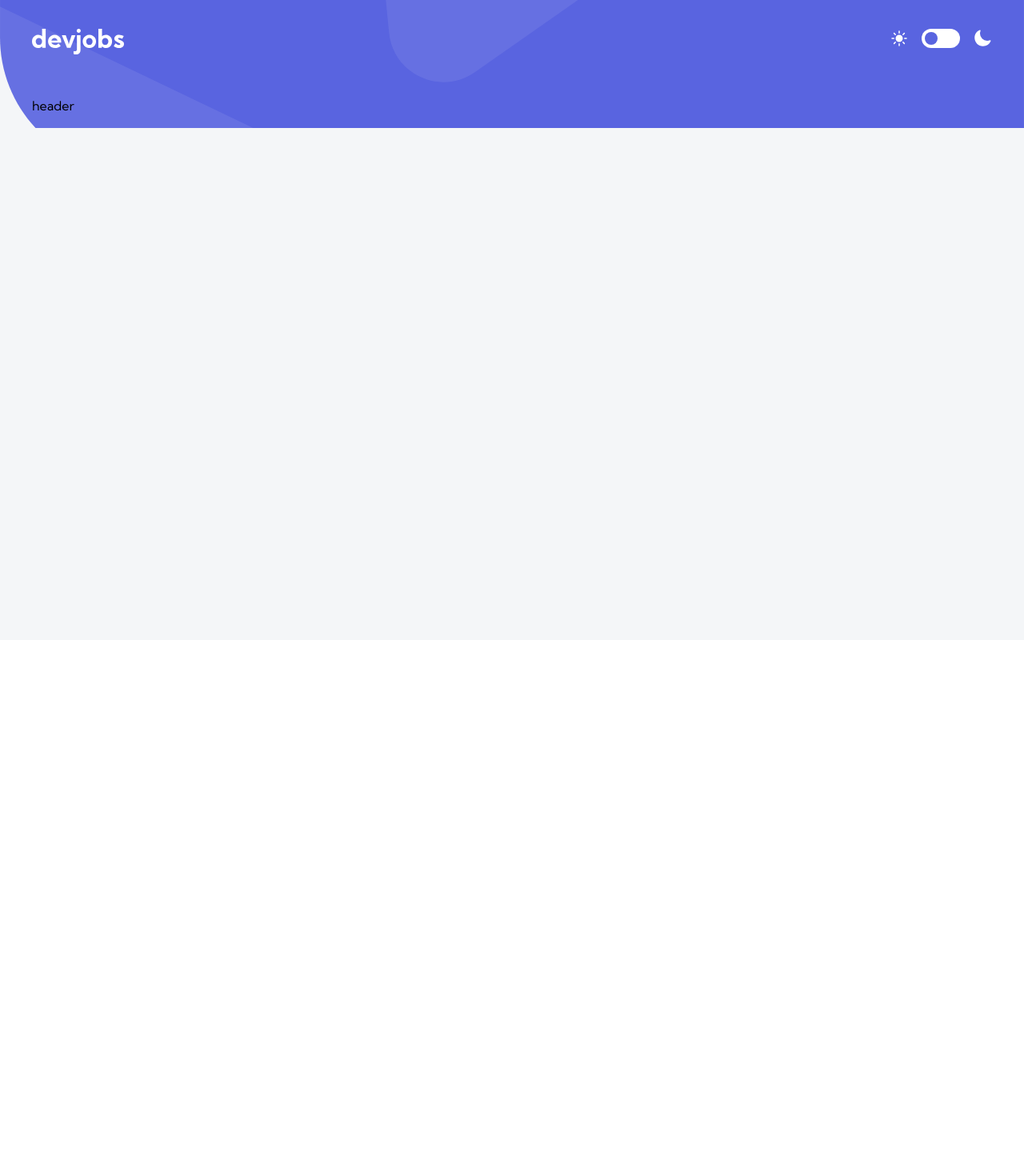
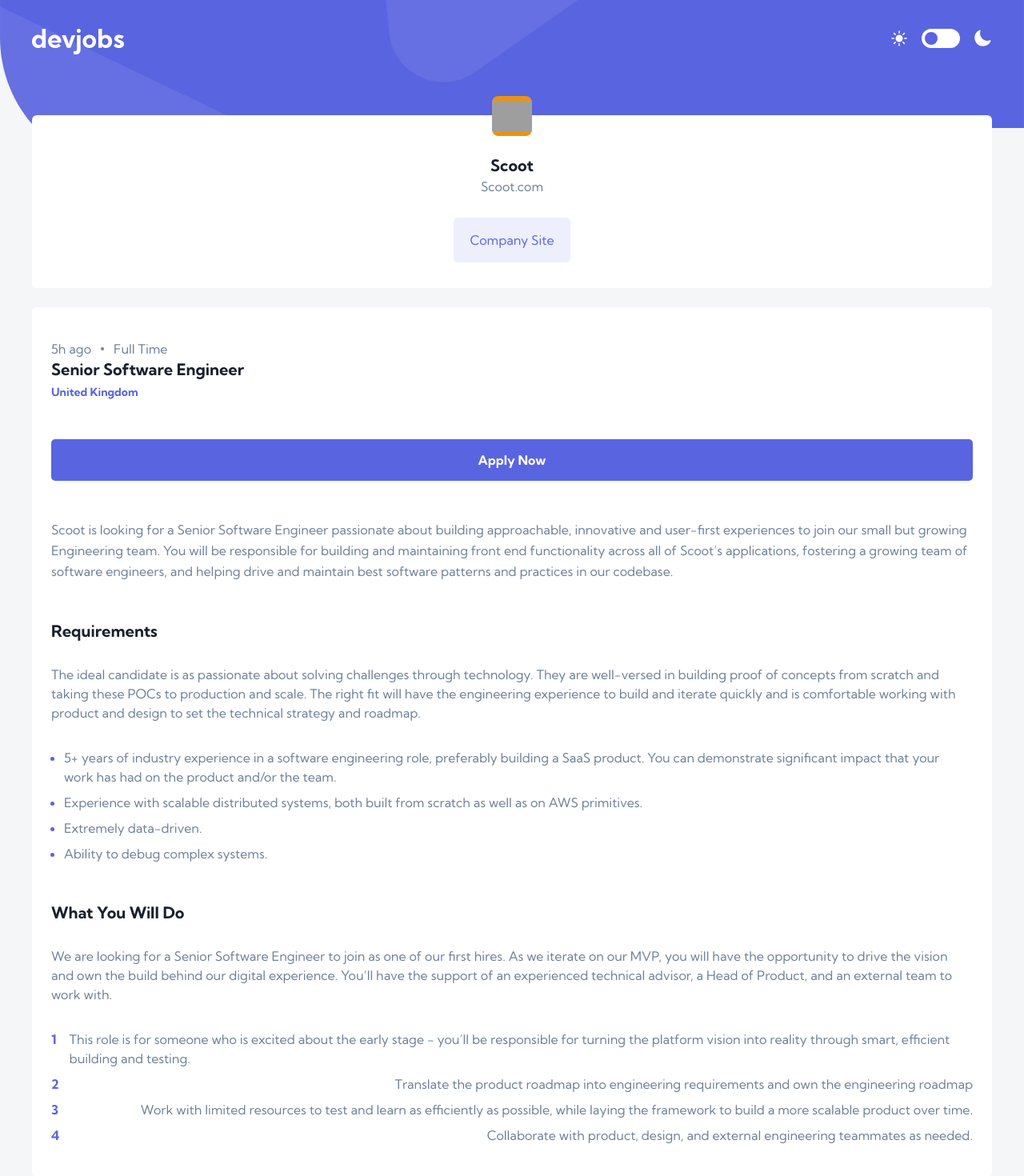
Before and after one commit to SabaMarghania1/devjobs-fem, a React (Vite) app in the folder frontend/: page /job/1 in a window 1280 px wide. Shown: the top 1470 px of the page at 80% size. Before the commit the page ends 800 px from the top, so only its background shows below. Built offline with nearby package versions, Linux system fonts and the light colour scheme; grey boxes are pictures that could not be loaded.

Commit message:
finished mobile styles of jobDetails

```diff
--- a/frontend/src/components/AppLayout.jsx
+++ b/frontend/src/components/AppLayout.jsx
@@ -5,7 +5,7 @@
   return (
     <div className="flex flex-col min-h-screen bg-main-bg">
       <header className="h-[136px] md:h-[160px]">
-        <div className="px-6 md:px-10 lg:px-[165px] md:pt-9 h-full bg-bgsm md:bg-bgmd lg:bg-bglg lg:bg-cover bg-cover bg-center pt-8 flex items-start justify-between">
+        <div className="px-6 md:px-10 lg:px-[165px] md:pt-9 lg:pt-16 h-full bg-bgsm md:bg-bgmd lg:bg-bglg lg:bg-cover bg-cover bg-center pt-8 flex items-start justify-between">
           <Link to="/">
             <img src="/desktop/logo.svg" />
           </Link>
--- a/frontend/src/pages/Home.jsx
+++ b/frontend/src/pages/Home.jsx
@@ -25,13 +25,14 @@
       <Filter toggleModal={toggleModal} />
       {isModal && <Modal toggleModal={toggleModal} />}
 
-      <div className="flex flex-col gap-[49px]  w-full ">
+      <div className="flex flex-col gap-[49px]  w-full md:grid md:grid-cols-2 md:gap-x-3 md:gap-y-[65px] lg:grid-cols-3 lg:gap-x-[30px] ">
         {jobsToShow.map((item) => (
-          <JobCard key={jobs.id} job={item} />
+          <JobCard key={jobsToShow.id} job={item} />
         ))}
+
         <button
           onClick={loadAllJobs}
-          className="bg-[#5964E0] text-white w-[141px] h-[48px] mx-auto"
+          className="bg-[#5964E0] text-white w-[141px] h-[48px] mx-auto  md:col-start-1 md:justify-self-end md:translate-x-1/2 lg:col-start-2 lg:translate-x-0 lg:justify-self-center"
         >
           Load More
         </button>
--- a/frontend/src/pages/JobDetails.jsx
+++ b/frontend/src/pages/JobDetails.jsx
@@ -1,12 +1,142 @@
 import { useLoaderData } from "react-router-dom";
 import { jobs } from "../data";
+import { useSelector } from "react-redux";
+import { getTheme } from "../store/themeSlice";
 
 const JobDetails = () => {
   const job = useLoaderData();
+  console.log("job", job);
+
+  const isDarkMode = useSelector(getTheme);
 
   return (
-    <div className="w-full h-40 -mt-10">
-      <h1>header</h1>
+    <div className="w-full -mt-4 ">
+      <section className="bg-secondary-bg relative pt-[49px] pb-[32px] rounded-[6px] flex flex-col justify-center items-center mb-6">
+        <div
+          className="w-[50px] h-[50px] absolute -top-6 left-1/2 -translate-x-1/2 flex items-center justify-center rounded-lg"
+          style={{ backgroundColor: job.logoBackground }}
+        >
+          <img src={job.logo} alt="" />
+        </div>
+
+        <h3
+          className={`text-xl font-bold ${
+            isDarkMode ? "text-[#fff]" : "text-[#19202D]"
+          }`}
+        >
+          {job.company}
+        </h3>
+        <p className="text-[#6E8098] mb-[27px]">{job.company}.com</p>
+
+        <a
+          href={job.website}
+          className="px-5 py-4 is text-[#5964E0] bg-[#5964E0] bg-opacity-[0.1] rounded-[5px]"
+        >
+          Company Site
+        </a>
+      </section>
+
+      <section className="px-6 py-10 bg-secondary-bg rounded-[6px] mb-16">
+        <div className="flex flex-col gap-12 mb-12">
+          <div>
+            <div className="text-[#6E8098] flex items-center gap-3 mb-">
+              <span>{job.postedAt}</span>
+              <div className="w-1 h-1 bg-[#6E8098] rounded-full"></div>
+              <span>{job.contract}</span>
+            </div>
+            <h2
+              className={`text-xl font-bold mb-1 ${
+                isDarkMode ? "text-[#fff]" : "text-[#19202D]"
+              }`}
+            >
+              {job.position}
+            </h2>
+            <p className="text-[#5964E0] text-[14px] font-bold">
+              {job.location}
+            </p>
+          </div>
+          <button className="bg-[#5964E0] text-white font-bold rounded-[5px] w-full py-[14px]">
+            Apply Now
+          </button>
+        </div>
+
+        <div>
+          <p
+            className={`leading-[26px] mb-12 ${
+              isDarkMode ? "text-[#9DAEC2]" : "text-[#6E8098]"
+            }`}
+          >
+            {job.description}
+          </p>
+
+          <div className="mb-12">
+            <h3
+              className={`text-xl font-bold mb-7 ${
+                isDarkMode ? "text-[#fff]" : "text-[#19202D]"
+              }`}
+            >
+              Requirements
+            </h3>
+            <p
+              className={`mb-8 ${
+                isDarkMode ? "text-[#9DAEC2]" : "text-[#6E8098]"
+              }`}
+            >
+              {job.requirements.content}
+            </p>
+            <ul className="list-disc  marker:text-[#5964E0] px-4 flex  flex-col gap-2">
+              {job.requirements.items.map((item) => {
+                return (
+                  <li
+                    className={isDarkMode ? "text-[#9DAEC2]" : "text-[#6E8098]"}
+                    key={item}
+                  >
+                    {item}
+                  </li>
+                );
+              })}
+            </ul>
+          </div>
+
+          <div>
+            <h3
+              className={`text-xl font-bold mb-7 ${
+                isDarkMode ? "text-[#fff]" : "text-[#19202D]"
+              }`}
+            >
+              What You Will Do
+            </h3>
+            <p
+              className={`mb-8 ${
+                isDarkMode ? "text-[#9DAEC2]" : "text-[#6E8098]"
+              }`}
+            >
+              {job.role.content}
+            </p>
+            <ul className="flex flex-col gap-2">
+              {job.role.items.map((item, index) => {
+                return (
+                  <li
+                    className={`flex justify-between gap-4 ${
+                      isDarkMode ? "text-[#9DAEC2]" : "text-[#6E8098]"
+                    }`}
+                    key={item}
+                  >
+                    <p className="text-[#5964E0] font-bold">{index + 1}</p>
+                    {item}
+                  </li>
+                );
+              })}
+            </ul>
+          </div>
+        </div>
+      </section>
+
+      <footer className="bg-secondary-bg w-full absolute left-0  px-6 py-6">
+        <button className="bg-[#5964E0] text-white font-bold rounded-[5px] w-full py-[14px]">
+          Apply Now
+        </button>
+      </footer>
     </div>
   );
 };
```
